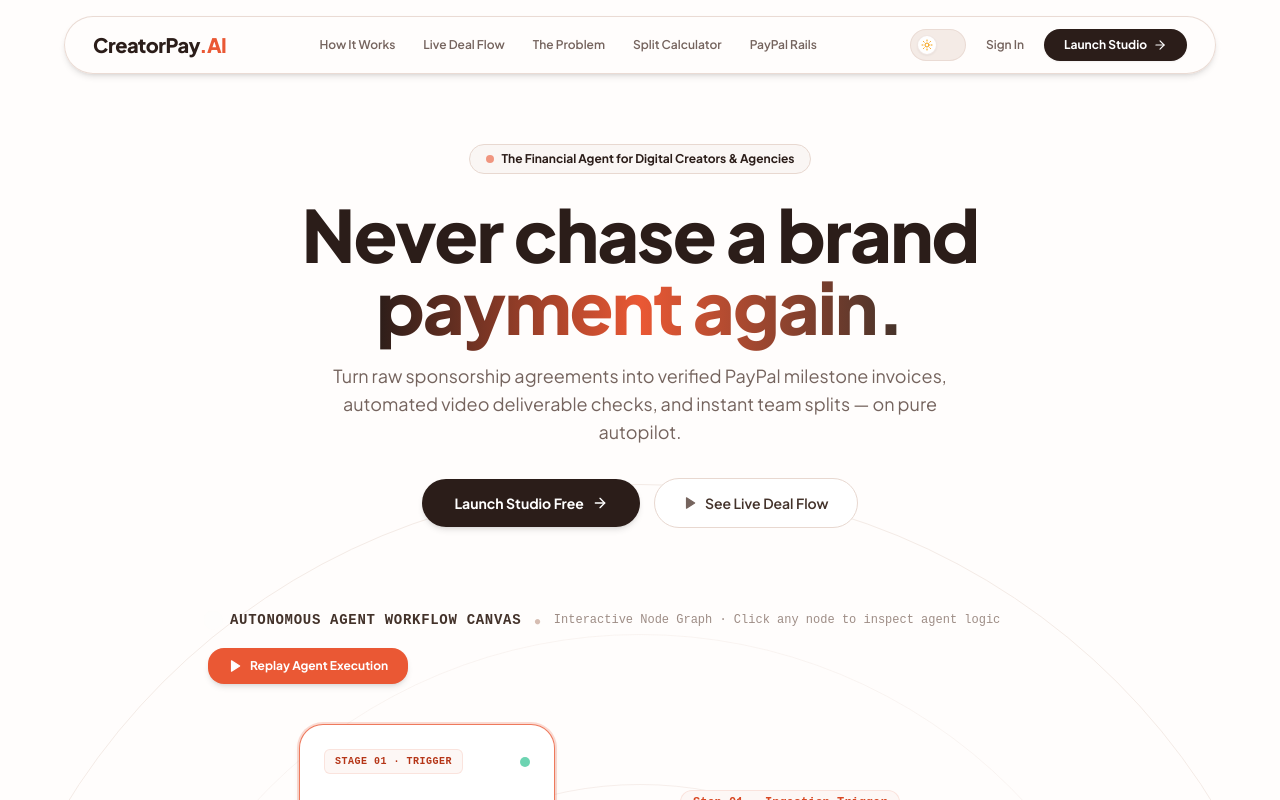
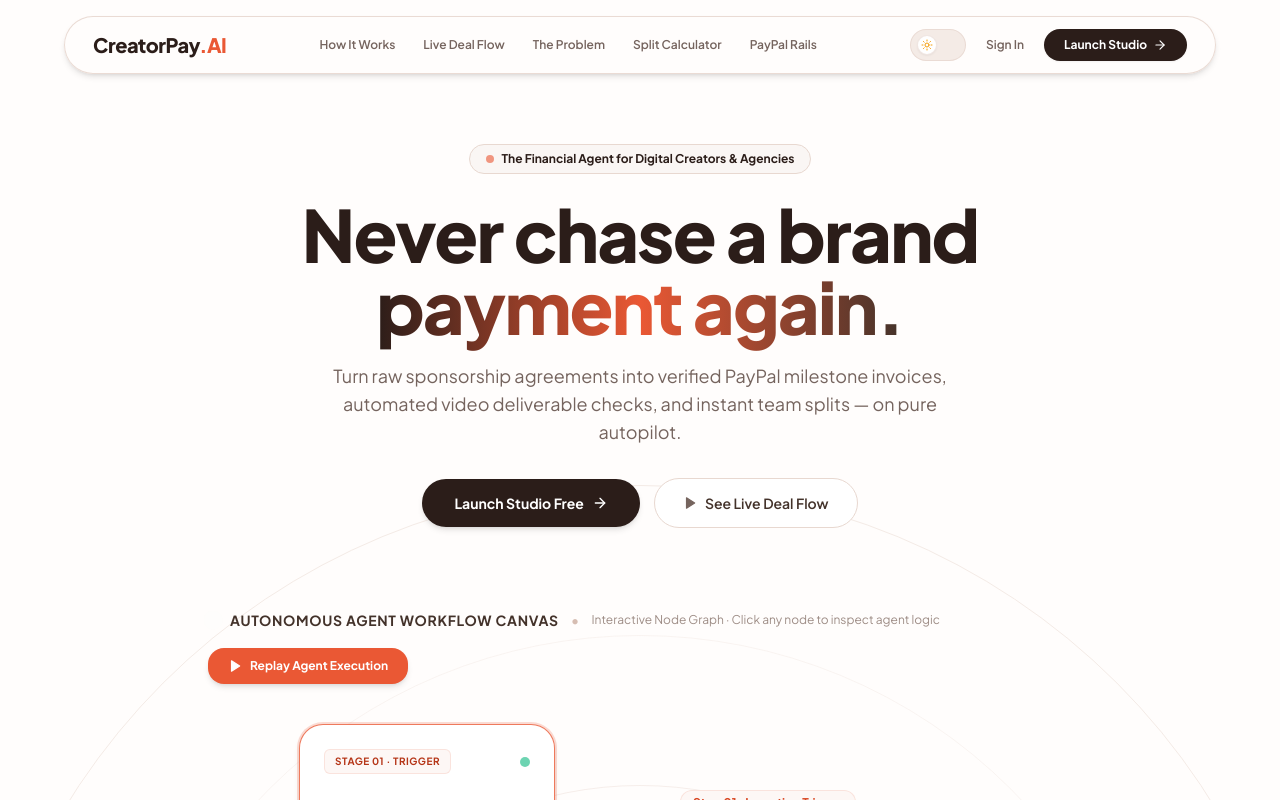
Before and after one commit to ius-sharma/CreatorPay-AI, a Next.js app: page / in a window 1280 px wide. Shown: the top 800 px of the page. Built offline with nearby package versions, Linux system fonts and the light colour scheme.

Commit message:
style(typography): update mono fallback to Plus Jakarta Sans to prevent pixelated font

```diff
--- a/tailwind.config.ts
+++ b/tailwind.config.ts
@@ -50,7 +50,7 @@ const config: Config = {
       },
       fontFamily: {
         sans: ["var(--font-jakarta)", "Plus Jakarta Sans", "Inter", "system-ui", "-apple-system", "BlinkMacSystemFont", "Segoe UI", "sans-serif"],
-        mono: ["JetBrains Mono", "Courier New", "monospace"],
+        mono: ["var(--font-jakarta)", "Plus Jakarta Sans", "ui-monospace", "SFMono-Regular", "Menlo", "monospace"],
       },
     },
   },
```
